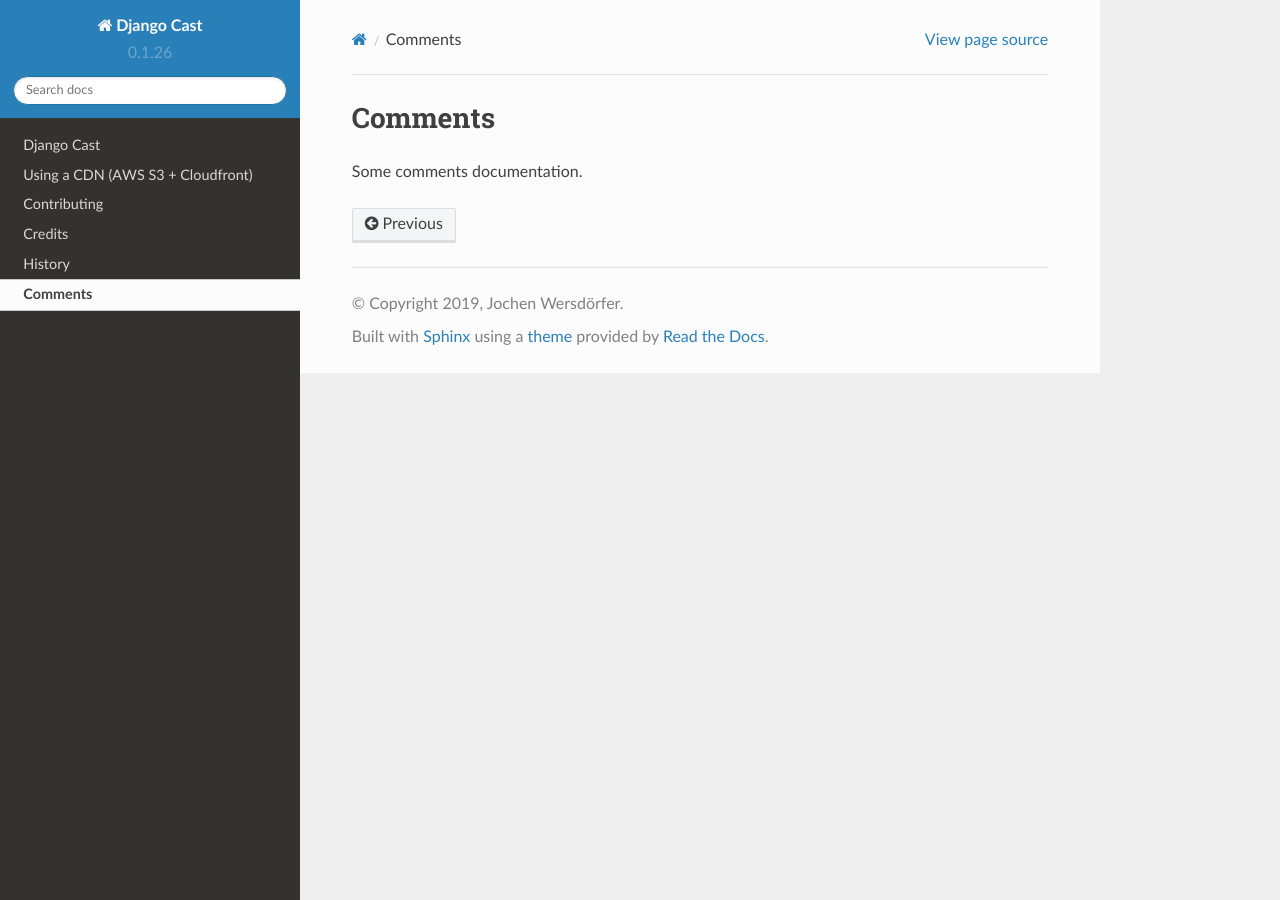
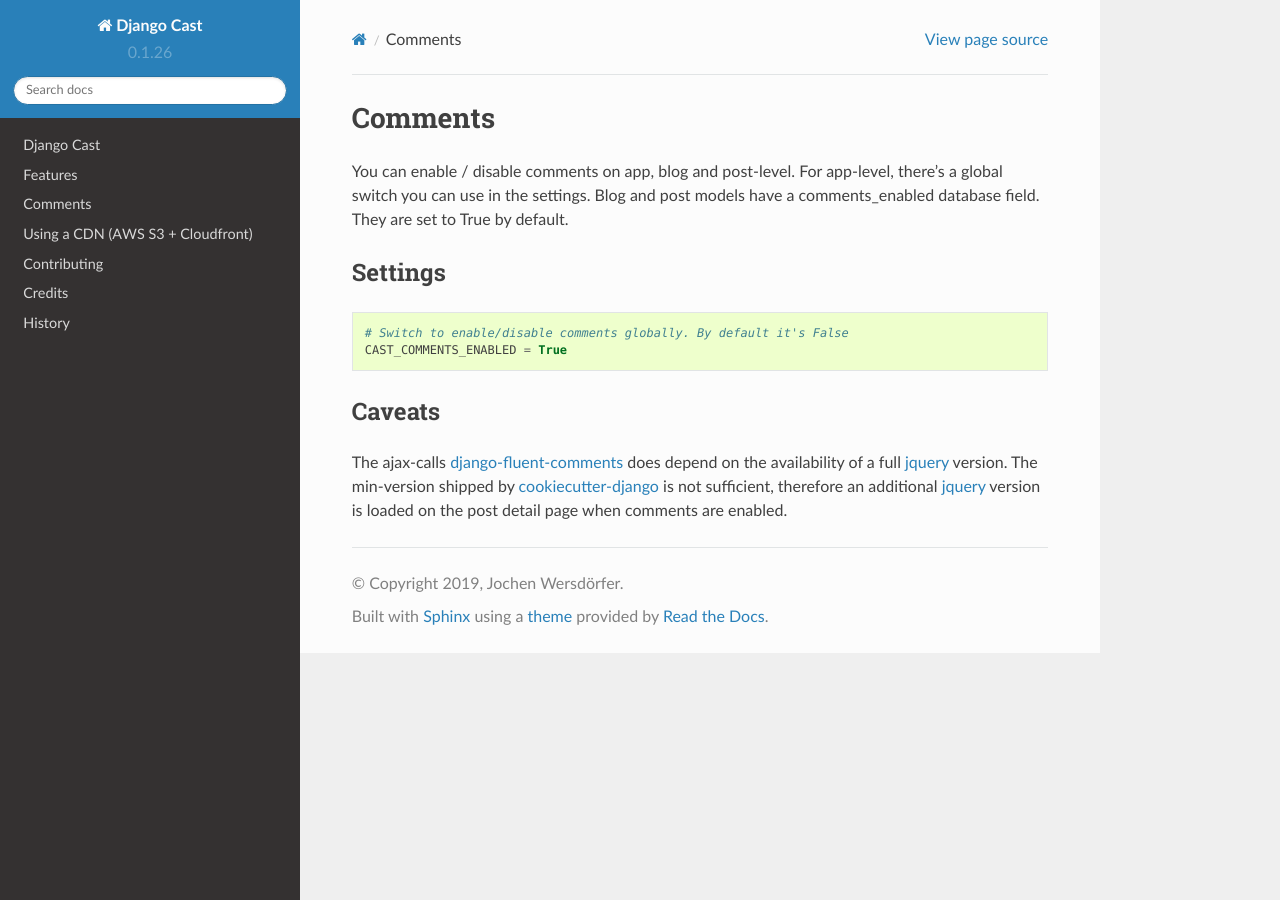
Before and after one commit to ephes/django-cast, a Sphinx documentation site: the page built from docs/comments.rst, in a window 1280 px wide. Built offline with Sphinx 7.4.7 and the Read the Docs theme 2.0.0, drawn with Linux system fonts in a browser that asks for light colours.

Commit message:
more detailed documentation for comments feature

```diff
--- a/docs/comments.rst
+++ b/docs/comments.rst
@@ -1,4 +1,26 @@
 Comments
 --------
 
-Some comments documentation.
+You can enable / disable comments on app, blog and post-level. For app-level,
+there's a global switch you can use in the settings. Blog and post models have
+a comments_enabled database field. They are set to True by default.
+
+Settings
+========
+
+.. code-block:: python
+
+    # Switch to enable/disable comments globally. By default it's False
+    CAST_COMMENTS_ENABLED = True
+
+Caveats
+=======
+
+The ajax-calls django-fluent-comments_ does depend on the availability of a
+full jquery_ version. The min-version shipped by cookiecutter-django_
+is not sufficient, therefore an additional jquery_ version is loaded on the
+post detail page when comments are enabled.
+
+.. _`cookiecutter-django`: https://github.com/pydanny/cookiecutter-django
+.. _`django-fluent-comments`: https://github.com/django-fluent/django-fluent-comments
+.. _`jquery`: https://jquery.com
--- /dev/null
+++ b/docs/features.rst
@@ -0,0 +1,4 @@
+Features
+--------
+
+.. include:: comments.rst
--- a/docs/index.rst
+++ b/docs/index.rst
@@ -12,8 +12,8 @@ Contents:
    :maxdepth: 2
 
    readme
+   features
    cdn
    contributing
    authors
    history
-   comments
```
